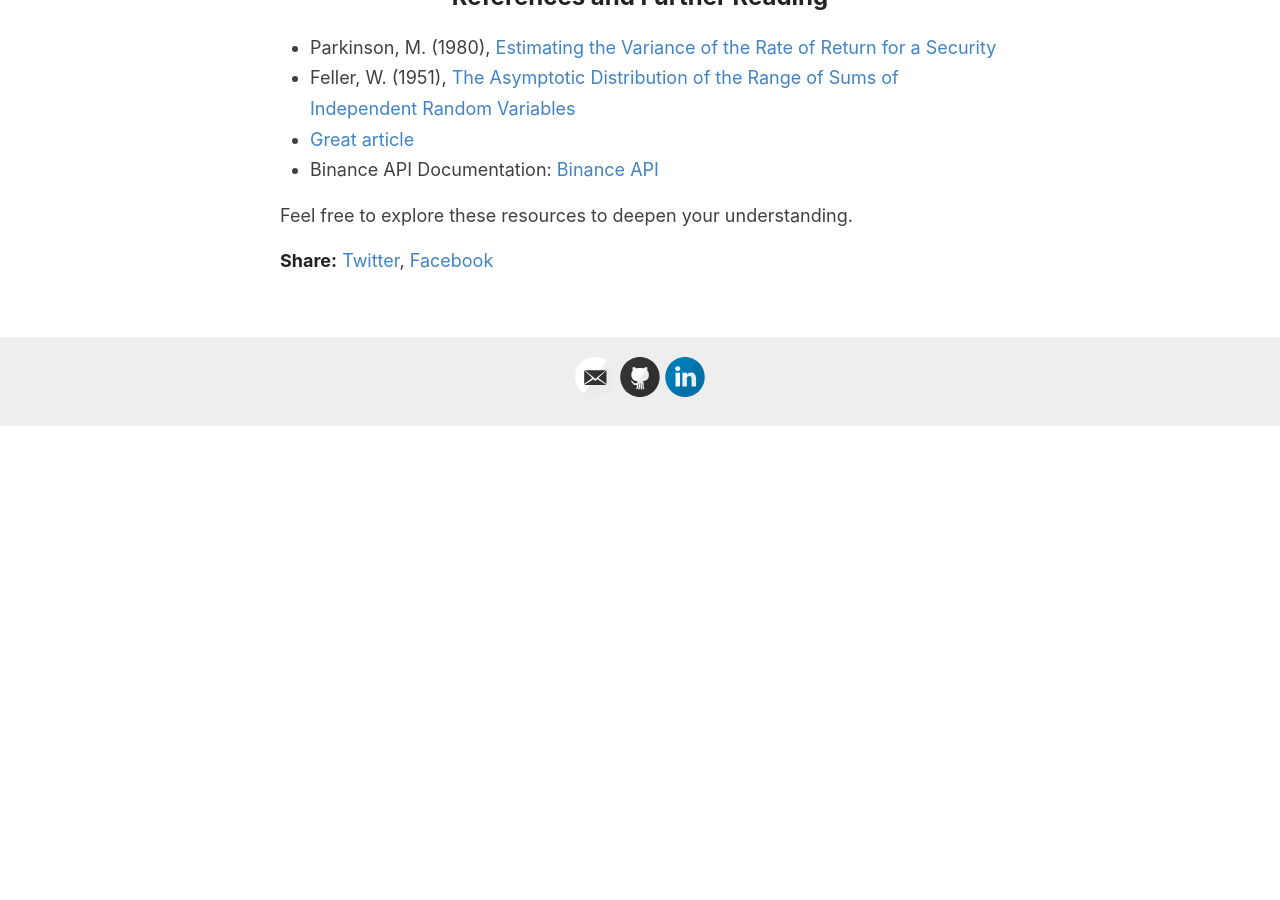
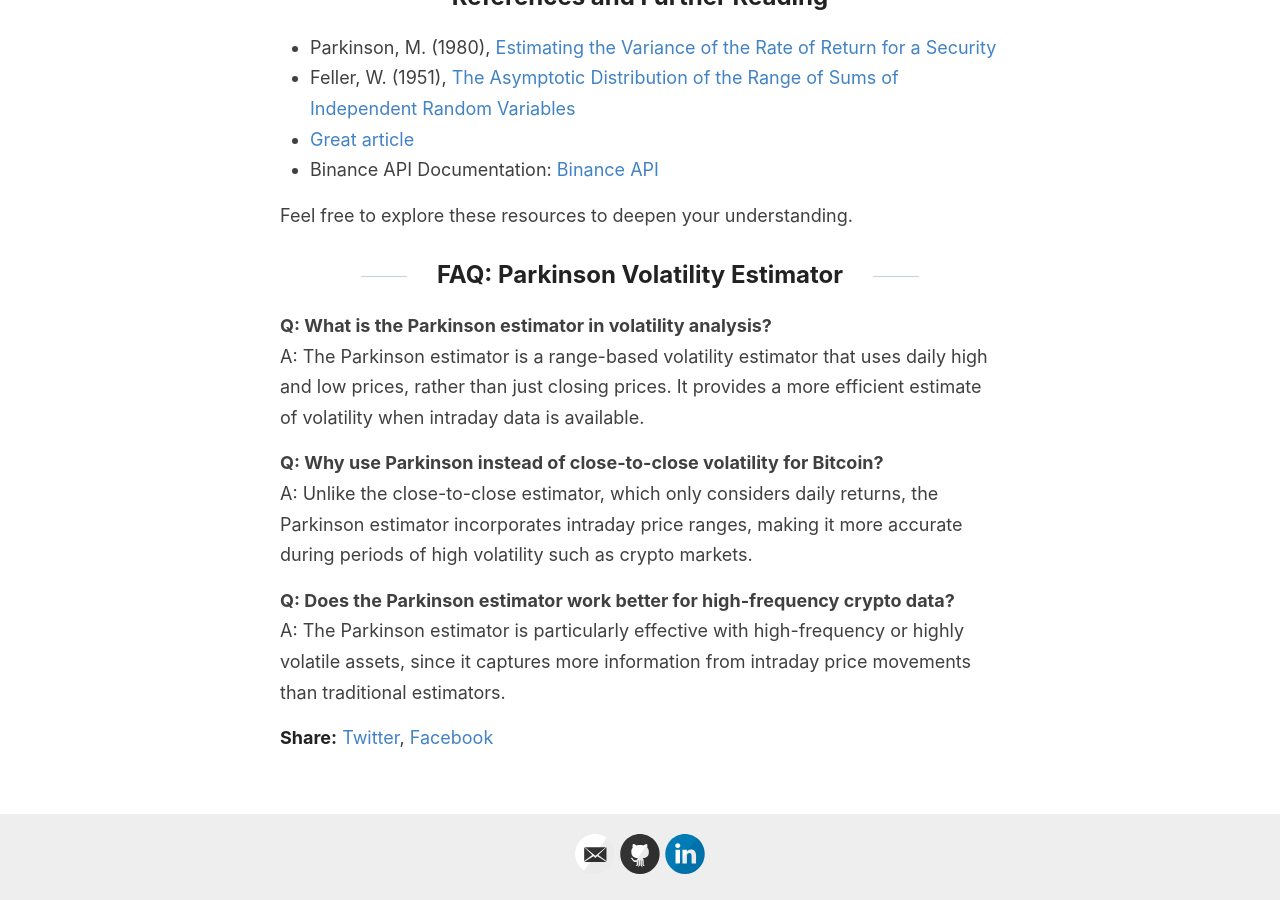
Before and after one commit to Zaltarba/blog, a Jekyll site: the page built from _posts/2024-09-27-BitcoinVolatility-3.md, in a window 1280 px wide and 900 px high, scrolled down 15907 px. Built offline with Jekyll 4.4.1, drawn with Linux system fonts in a browser that asks for light colours; formulas are drawn with MathJax 3; comment, search, counter and statistics services are not loaded; before the commit the page ends 16333 px from its top, so only the background shows below that.

Commit message:
Update 2024-09-27-BitcoinVolatility-3.md

```diff
--- a/_posts/2024-09-27-BitcoinVolatility-3.md
+++ b/_posts/2024-09-27-BitcoinVolatility-3.md
@@ -407,3 +407,47 @@ I’d love to hear your thoughts! Share your feedback, questions, or suggestions
 - Binance API Documentation: [Binance API](https://github.com/binance/binance-spot-api-docs)
 
 Feel free to explore these resources to deepen your understanding.
+
+## FAQ: Parkinson Volatility Estimator
+
+**Q: What is the Parkinson estimator in volatility analysis?**
+A: The Parkinson estimator is a range-based volatility estimator that uses daily high and low prices, rather than just closing prices. It provides a more efficient estimate of volatility when intraday data is available.
+
+**Q: Why use Parkinson instead of close-to-close volatility for Bitcoin?**
+A: Unlike the close-to-close estimator, which only considers daily returns, the Parkinson estimator incorporates intraday price ranges, making it more accurate during periods of high volatility such as crypto markets.
+
+**Q: Does the Parkinson estimator work better for high-frequency crypto data?**
+A: The Parkinson estimator is particularly effective with high-frequency or highly volatile assets, since it captures more information from intraday price movements than traditional estimators.
+
+<script type="application/ld+json">
+{
+  "@context": "https://schema.org",
+  "@type": "FAQPage",
+  "mainEntity": [
+    {
+      "@type": "Question",
+      "name": "What is the Parkinson estimator in volatility analysis?",
+      "acceptedAnswer": {
+        "@type": "Answer",
+        "text": "The Parkinson estimator is a range-based volatility estimator that uses daily high and low prices, rather than just closing prices. It provides a more efficient estimate of volatility when intraday data is available."
+      }
+    },
+    {
+      "@type": "Question",
+      "name": "Why use Parkinson instead of close-to-close volatility for Bitcoin?",
+      "acceptedAnswer": {
+        "@type": "Answer",
+        "text": "Unlike the close-to-close estimator, which only considers daily returns, the Parkinson estimator incorporates intraday price ranges, making it more accurate during periods of high volatility such as crypto markets."
+      }
+    },
+    {
+      "@type": "Question",
+      "name": "Does the Parkinson estimator work better for high-frequency crypto data?",
+      "acceptedAnswer": {
+        "@type": "Answer",
+        "text": "The Parkinson estimator is particularly effective with high-frequency or highly volatile assets, since it captures more information from intraday price movements than traditional estimators."
+      }
+    }
+  ]
+}
+</script>
```
